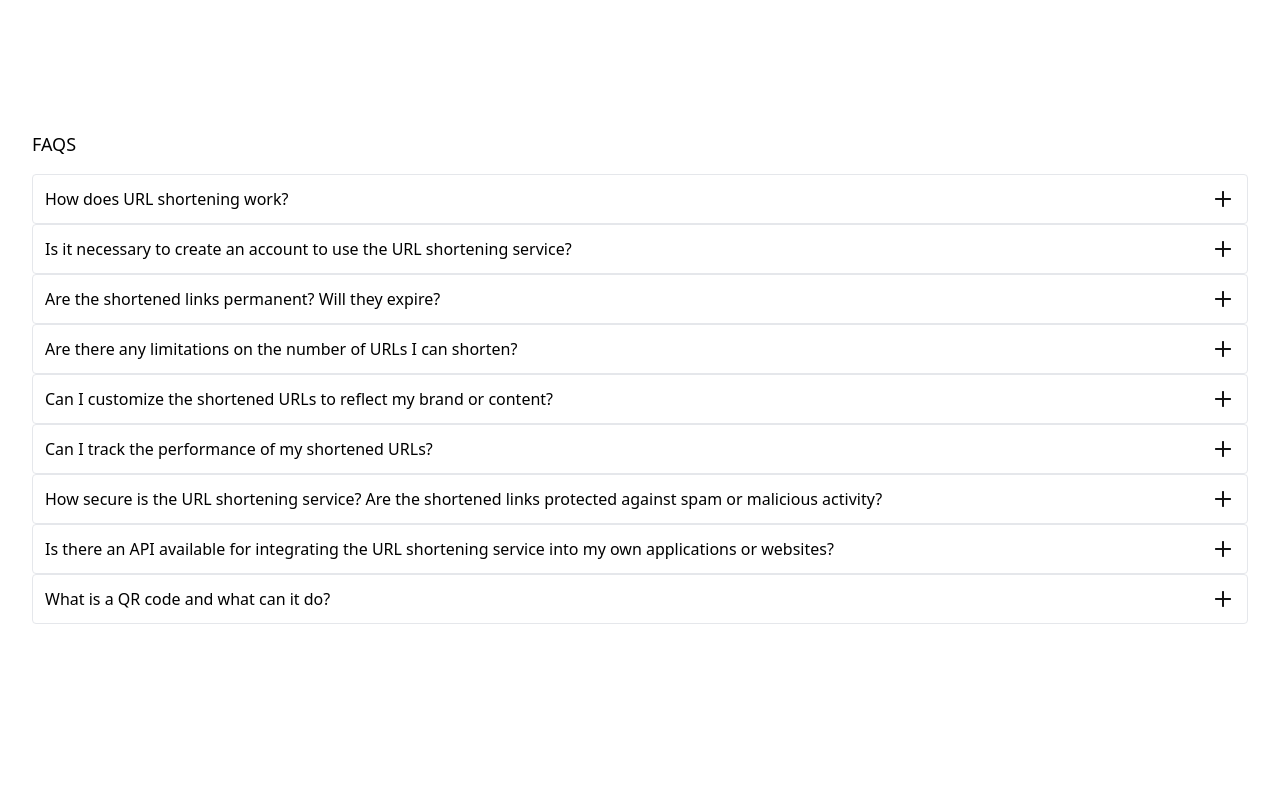
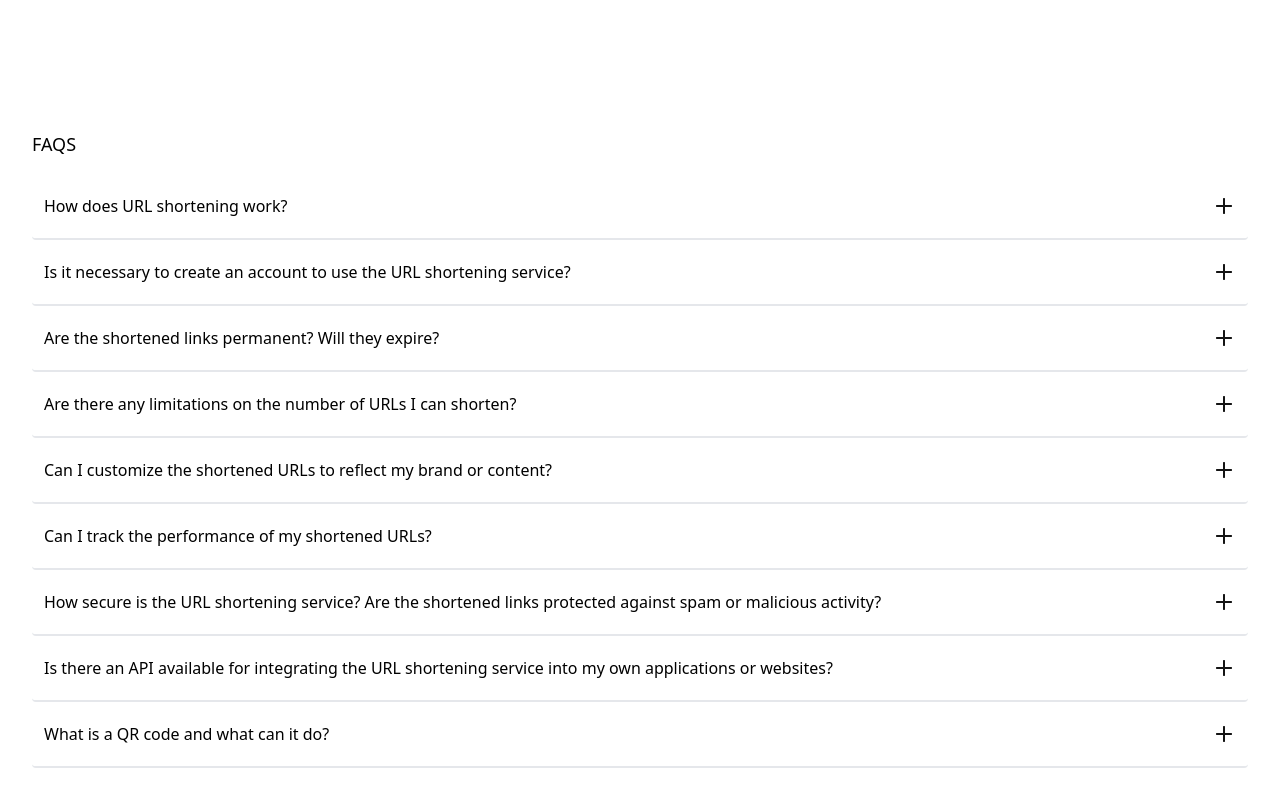
Before and after one commit to Achele/scissors, a React (Vite) app: page / in a window 1280 px wide. Shown: the part 2067-2867 px from the top of the page. Before the commit the page ends 2723 px from the top, so only its background shows below. Built offline with nearby package versions, Linux system fonts and the light colour scheme.

Commit message:
style accordion

```diff
--- a/src/sections/Faq/Accordion.jsx
+++ b/src/sections/Faq/Accordion.jsx
@@ -8,17 +8,19 @@ const Accordion = ({ title, content }) => {
   };
 
   return (
-    <article className="bg-chat-gray-bg border rounded border-disabled-btn">
+    <article className="  border-b-2 rounded ">
       <button
         className="w-full flex items-center justify-between p-3  focus:outline-none"
         onClick={toggleAccordion}
       >
-        <span className="font-medium">{title}</span>
+        <span className="font-medium py-2">{title}</span>
         {isOpen ? <MinusIcon /> : <PlusIcon />}
       </button>
       {isOpen && (
         // <summary>
-        <p className="text-gray-700 flex items-center px-3 pb-3">{content}</p>
+        <p className="text-gray-700 flex items-center px-3 pb-3 text-sm">
+          {content}
+        </p>
         // </summary>
       )}
     </article>
```
